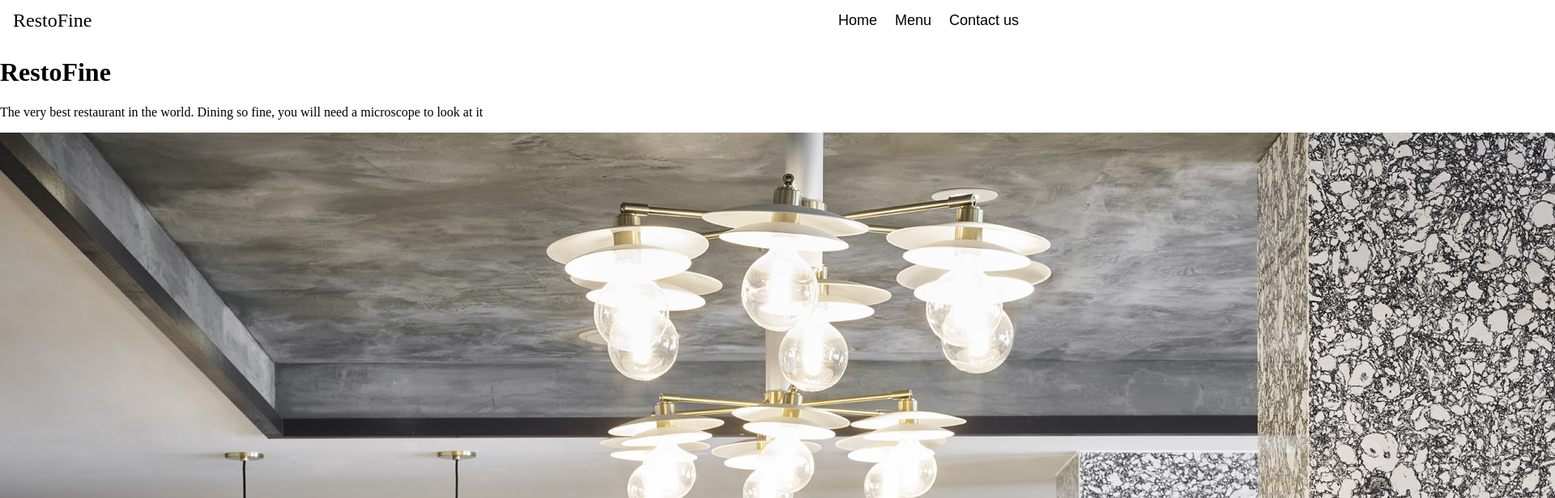
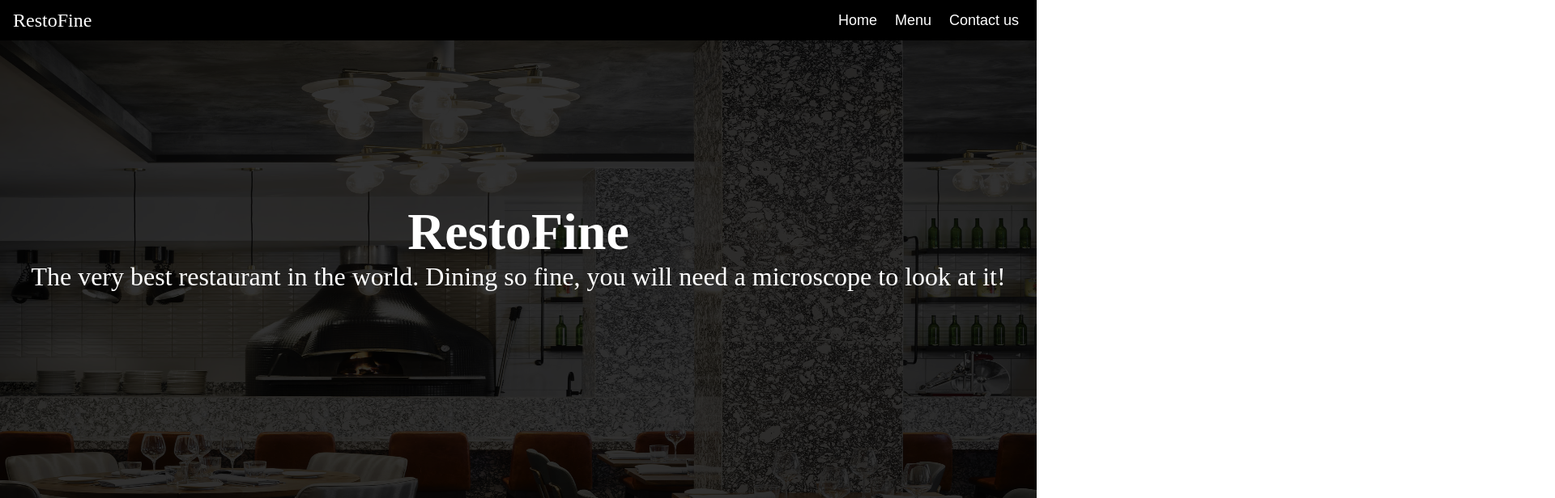
Before and after one commit to pritalb/odin-restaurant-page, a website built with webpack: page dist/index.html in a window 1280 px wide. Shown: the top 616 px of the page at 81% size, 1920 px wide, since content can reach past the window. Built offline with nearby package versions, Linux system fonts and the light colour scheme.

Commit message:
added styling to home page

```diff
--- a/src/home.js
+++ b/src/home.js
@@ -5,20 +5,24 @@ function createHomePage () {
     container.id = 'home-page';
     container.className = 'page';
 
-    let title = document.createElement('h1');
-    title.className = 'page-heading';
+    let title = document.createElement('div');
+    title.className = 'page-heading home-page-heading';
     title.innerText = 'RestoFine';
 
-    let info = document.createElement('p');
-    info.innerText = 'The very best restaurant in the world. Dining so fine, you will need a microscope to look at it';
+    let info = document.createElement('div');
+    info.innerText = 'The very best restaurant in the world. Dining so fine, you will need a microscope to look at it!';
     info.className = 'home-page-info';
 
+
+    let imageBlur = document.createElement('div');
+    imageBlur.className = 'home-page-image-blur';
     const image = new Image();
     image.className = 'home-page-image';
     image.src = Restaurant;
 
     container.appendChild(title);
     container.appendChild(info);
+    container.appendChild(imageBlur);
     container.appendChild(image);
 
     return container;
--- a/src/nav.js
+++ b/src/nav.js
@@ -2,7 +2,7 @@ function toggleTabs(tabID) {
     document.querySelectorAll('.page').forEach(page => {
         page.style.display = 'none';
     });
-    document.querySelector(`#${tabID}`).style.display = 'block';
+    document.querySelector(`#${tabID}`).style.display = 'flex';
 }
 
 function createNavBar () {
--- a/src/styles.css
+++ b/src/styles.css
@@ -10,6 +10,8 @@ body {
     height: 50px;
     justify-content: space-between;
     align-items: center;
+    background-color: black;
+    color: white;
     padding-left: 16px;
     padding-right: 16px;
 }
@@ -31,4 +33,43 @@ body {
     background-color: transparent;
     border-style: none;
     font-size: 18px;
+    color: white;
 }
+
+.page {
+    display: flex;
+    flex-direction: column;
+    width: 100vw;
+    height: 100vh;
+    align-items: center;
+}
+
+.home-page-heading {
+    font-size: 64px;
+    font-weight: bold;
+    margin-top: 200px;
+}
+
+.home-page-info {
+    font-size: 32px;
+}
+
+.home-page-image {
+    position: absolute;
+    z-index: -2;
+    width: 100%;
+    height: 100%;
+}
+
+.home-page-image-blur {
+    height: 100%;
+    width: 100%;
+    position: absolute;
+    z-index: -1;
+    background-color: black;
+    opacity: 80%;
+}
+
+#home-page {
+    color: white;
+}
```
Also changed, not shown: dist/main.js.
